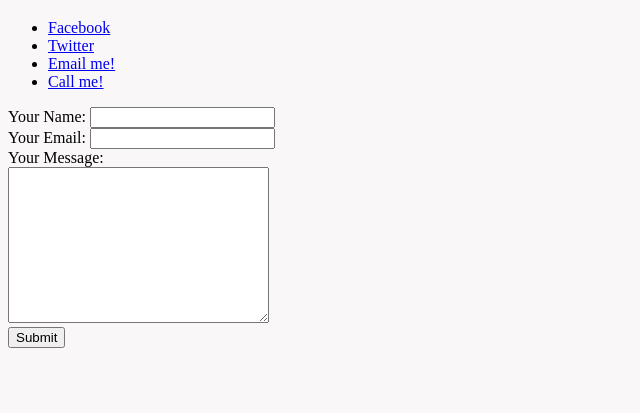
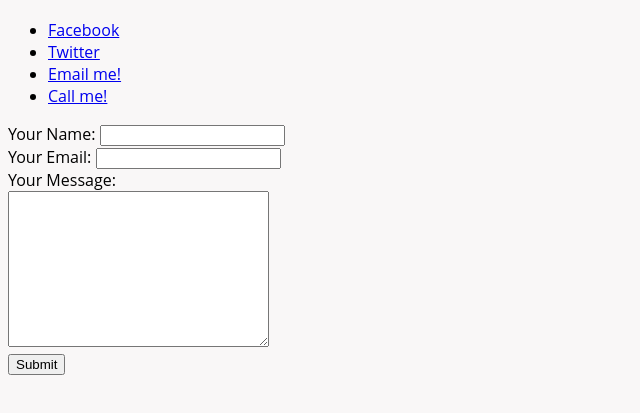
Before and after one commit to markangelum/cv, a plain HTML site: page contactme.html in a window 1280 px wide. Shown: the part 67-480 px from the top of the page, without its empty margins (0-640 px from the left). Drawn offline with Linux system fonts and the light colour scheme.

Commit message:
Update styles.css

```diff
--- a/css/styles.css
+++ b/css/styles.css
@@ -14,6 +14,6 @@ h1, h3 {
     font-family: 'Open Sans', sans-serif;
 }
 
-p, ol, table {
+p, ol, table, ul, form {
     font-family: 'Open Sans', sans-serif;
 }
```
